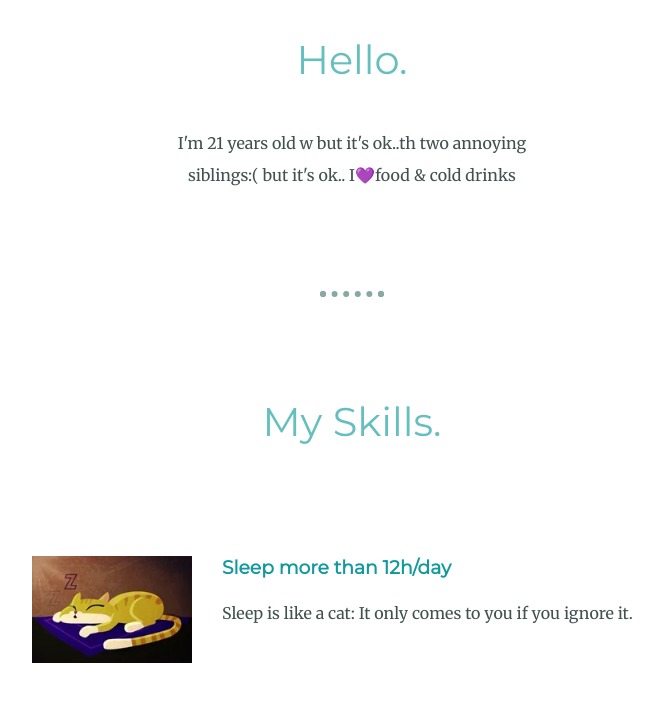
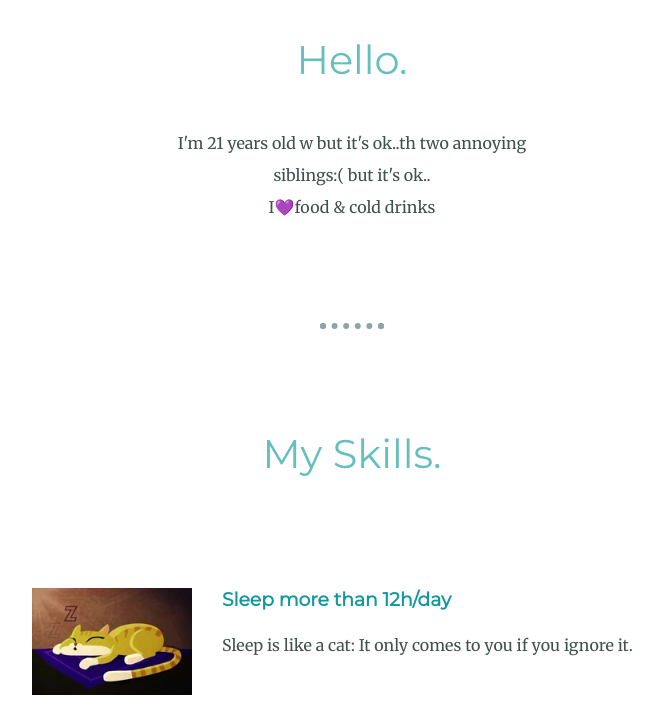
Before and after one commit to mayar7733/secondWebsite, a plain HTML site: page index.html in a window 1280 px wide. Shown: the part 1071-1797 px from the top of the page, without its empty margins (288-951 px from the left). Drawn offline with Linux system fonts and the light colour scheme.

Commit message:
Update index.html

```diff
--- a/index.html
+++ b/index.html
@@ -24,7 +24,7 @@
       <div class="profile">
         <img src="images/circle-profile.png" alt="my-profile">
         <h2>Hello.</h2>
-        <p class="intro">I'm 21 years old w but it's ok..th two annoying siblings:( but it's ok.. I💜food & cold drinks</p>
+        <p class="intro">I'm 21 years old w but it's ok..th two annoying siblings:( but it's ok..<br/> I💜food & cold drinks</p>
       </div>
       <hr>
       <div class="skills">
```
